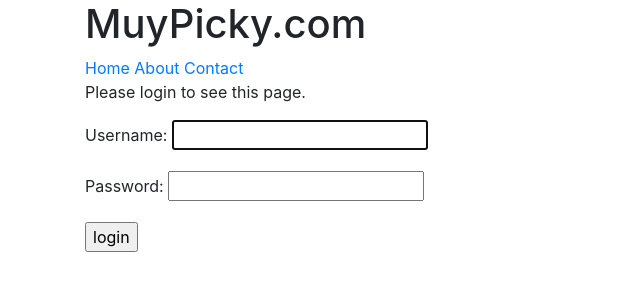
After one commit to uzairr/muypucky, a Django app: page /login/?next=/restaurants/create/ in a window 1280 px wide. The commit adds this page. Shown: the top 300 px of the page, without its empty margins (0-640 px from the left). Run offline with Django 3.2, Linux system fonts and the light colour scheme; some libraries are stand-ins or nearby versions.

Commit message:
complete restaurant app

```diff
--- a/muypicky/settings/base.py
+++ b/muypicky/settings/base.py
@@ -27,7 +27,7 @@ DEBUG = True
 
 ALLOWED_HOSTS = []
 
-
+LOGIN_URL = '/login/'
 # Application definition
 
 INSTALLED_APPS = [
--- a/muypicky/urls.py
+++ b/muypicky/urls.py
@@ -1,20 +1,6 @@
-"""muypicky URL Configuration
-
-The `urlpatterns` list routes URLs to views. For more information please see:
-    https://docs.djangoproject.com/en/1.11/topics/http/urls/
-Examples:
-Function views
-    1. Add an import:  from my_app import views
-    2. Add a URL to urlpatterns:  url(r'^$', views.home, name='home')
-Class-based views
-    1. Add an import:  from other_app.views import Home
-    2. Add a URL to urlpatterns:  url(r'^$', Home.as_view(), name='home')
-Including another URLconf
-    1. Import the include() function: from django.conf.urls import url, include
-    2. Add a URL to urlpatterns:  url(r'^blog/', include('blog.urls'))
-"""
-from django.conf.urls import url
+from django.conf.urls import url, include
 from django.contrib import admin
+from django.contrib.auth.views import LoginView
 from django.views.generic import TemplateView
 from restaurant.views import (
 	RestaurantListView,
@@ -22,13 +8,12 @@ from restaurant.views import (
 	RestaurantLocationCreateView
 	)
 
+
 urlpatterns = [
     url(r'^admin/', admin.site.urls),
     url(r'^$', TemplateView.as_view(template_name='home.html'), name="home"),
-    url(r'^restaurants/$', RestaurantListView.as_view(),),
-    url(r'^restaurants/create/$', RestaurantLocationCreateView.as_view(),),
-    url(r'^restaurants/(?P<slug>[\w-]+)/$', RestaurantDetailView.as_view(),),
-    url(r'^restaurants/(?P<slug>\w+)/$', RestaurantListView.as_view(),),
+    url(r'^login/$', LoginView.as_view(), name="login"),
+    url(r'^restaurants/', include('restaurant.urls', namespace='restaurant'), ),
     url(r'^about/$', TemplateView.as_view(template_name='about.html'), name="about"),
     url(r'^contact/$', TemplateView.as_view(template_name='contact.html'), name="contact"),
 ]
--- a/restaurant/models.py
+++ b/restaurant/models.py
@@ -3,6 +3,7 @@ from django.conf import settings
 from django.db.models.signals import (
 	pre_save, post_save
 	)
+from django.core.urlresolvers import reverse
 from restaurant.utils import unique_slug_generator
 
 User = settings.AUTH_USER_MODEL
@@ -18,6 +19,9 @@ class RestaurantLocation(models.Model):
 
 	def __str__(self):
 		return self.name
+
+	def get_absolute_url(self):
+		return reverse('restaurant:detail', kwargs={'slug':self.slug})
 
 	@property
 	def title(self):
--- a/restaurant/templates/restaurant/restaurantlocation_list.html
+++ b/restaurant/templates/restaurant/restaurantlocation_list.html
@@ -3,7 +3,7 @@
 {% block content %}
 <ul>
 	{% for obj in object_list %}
-		<li><a href='{{obj.slug}}/'>{{obj}}
+		<li><a href='{{obj.get_absolute_url}}'>{{obj}}
 		</a></li>
 		{{obj.name}}{{obj.location}}
 		{{obj.category}}{{obj.timestamp}}
--- /dev/null
+++ b/restaurant/urls.py
@@ -0,0 +1,14 @@
+from django.conf.urls import url
+from restaurant.views import (
+	RestaurantListView,
+	RestaurantDetailView,
+	RestaurantLocationCreateView
+	)
+
+
+urlpatterns = [
+    url(r'^create/$', RestaurantLocationCreateView.as_view(), name='create'),
+    url(r'^(?P<slug>[\w-]+)/$', RestaurantDetailView.as_view(), name='detail'),
+    url(r'^(?P<slug>\w+)/$', RestaurantListView.as_view(), name='list'),
+    url(r'$', RestaurantListView.as_view(), name='home'),
+    ]
--- a/restaurant/views.py
+++ b/restaurant/views.py
@@ -1,9 +1,11 @@
+from django.contrib.auth.mixins import LoginRequiredMixin
 from django.db.models import Q
 from django.http import HttpResponse, HttpResponseRedirect
 from django.shortcuts import render, get_object_or_404
 from django.views.generic import TemplateView, ListView, DetailView, CreateView
 from restaurant.models import RestaurantLocation
 from restaurant.forms import RestaurantCreateForm
+
 
 class RestaurantListView(ListView):
 	model = RestaurantLocation
@@ -26,10 +28,10 @@ class RestaurantDetailView(DetailView):
 	# 	return obj
 
 
-class RestaurantLocationCreateView(CreateView):
+class RestaurantLocationCreateView(LoginRequiredMixin, CreateView):
 	form_class = RestaurantCreateForm
 	template_name = 'restaurant/forms.html'
-	success_url = '/restaurants/'
+	#success_url = '/restaurants/'
 
 	def form_valid(self, form):
 		instance = form.save(commit=False)
--- /dev/null
+++ b/templates/registration/login.html
@@ -0,0 +1,30 @@
+{% extends "base.html" %}
+
+{% block content %}
+
+{% if form.errors %}
+<p>Your username and password didn't match. Please try again.</p>
+{% endif %}
+
+{% if next %}
+    {% if user.is_authenticated %}
+    <p>Your account doesn't have access to this page. To proceed,
+    please login with an account that has access.</p>
+    {% else %}
+    <p>Please login to see this page.</p>
+    {% endif %}
+{% endif %}
+
+<form method="post" action="{% url 'login' %}">
+{% csrf_token %}
+
+{{form.as_p}}
+
+<input type="submit" value="login" />
+<input type="hidden" name="next" value="{{ next }}" />
+</form>
+
+{# Assumes you setup the password_reset view in your URLconf #}
+
+
+{% endblock %}
--- a/templates/snippets/nav.html
+++ b/templates/snippets/nav.html
@@ -1,4 +1,4 @@
 <h1>MuyPicky.com</h1>
-<a href="/">Home</a>
-<a href="/about/">About</a>
-<a href="/contact/">Contact</a>
+<a href="{% url 'home' %}">Home</a>
+<a href="{% url 'about' %}">About</a>
+<a href="{% url 'contact' %}">Contact</a>
```
Also changed, not shown: db.sqlite3.
